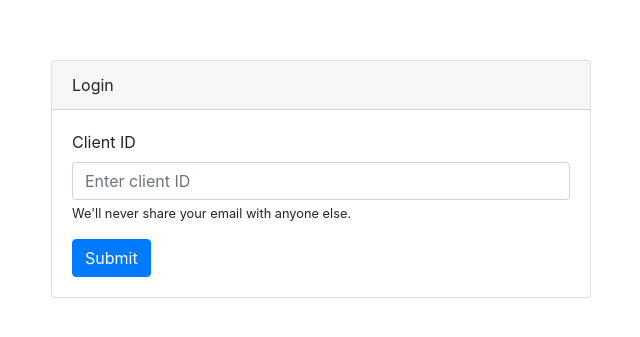
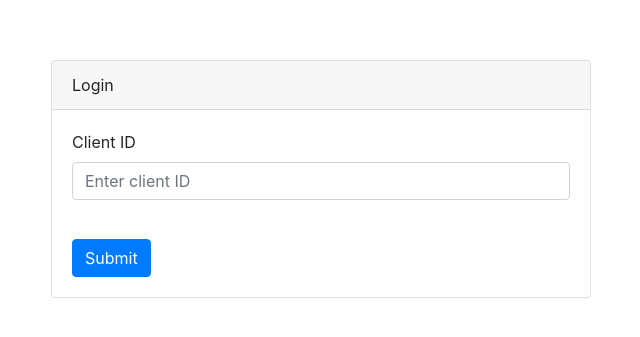
Before and after one commit to purdx/vue-personal-library-project, a Nuxt app: page /login in a window 1280 px wide. Shown: the part 221-558 px from the top of the page, without its empty margins (319-959 px from the left). Built offline with nearby package versions, Linux system fonts and the light colour scheme.

Commit message:
Add form error handling

```diff
--- a/assets/sass/main.scss
+++ b/assets/sass/main.scss
@@ -11,3 +11,5 @@
 @import "node_modules/bootstrap/scss/forms";
 @import "node_modules/bootstrap/scss/buttons";
 @import "node_modules/bootstrap/scss/utilities/flex";
+@import "node_modules/bootstrap/scss/utilities/text";
+@import "node_modules/bootstrap/scss/utilities/borders";
--- a/components/TheLogin.vue
+++ b/components/TheLogin.vue
@@ -17,11 +17,13 @@
                   v-model="clientID"
                   type="text"
                   class="form-control"
+                  :class="{'border-danger': error}"
                   aria-describedby="clientIdHelp"
                   placeholder="Enter client ID"
+                  @keyup="error = false"
                 >
-                <small id="clientIdhelp" class="form-text">
-                  We'll never share your email with anyone else.
+                <small v-show="error" class="form-text text-danger">
+                  Sorry, you should enter the client ID.
                 </small>
               </div>
               <button type="submit" class="btn btn-primary" @click="login">
@@ -39,14 +41,19 @@
 export default {
   data() {
     return {
-      clientID: ''
+      clientID: '',
+      error: false
     }
   },
   methods: {
     login() {
-      location = `http://hiring.bsup.tk/oauth/authorize?client_id=${
-        this.clientID
-      }&redirect_uri=http://localhost&response_type=token&scope=`
+      if (this.clientID === '') {
+        this.error = true
+      } else {
+        location = `http://hiring.bsup.tk/oauth/authorize?client_id=${
+          this.clientID
+        }&redirect_uri=http://localhost:3000&response_type=token&scope=`
+      }
     }
   }
 }
@@ -56,4 +63,10 @@ export default {
 .login {
   min-height: 100vh;
 }
+.form-text {
+  position: absolute;
+}
+.form-group {
+  margin-bottom: 2.4rem;
+}
 </style>
```
